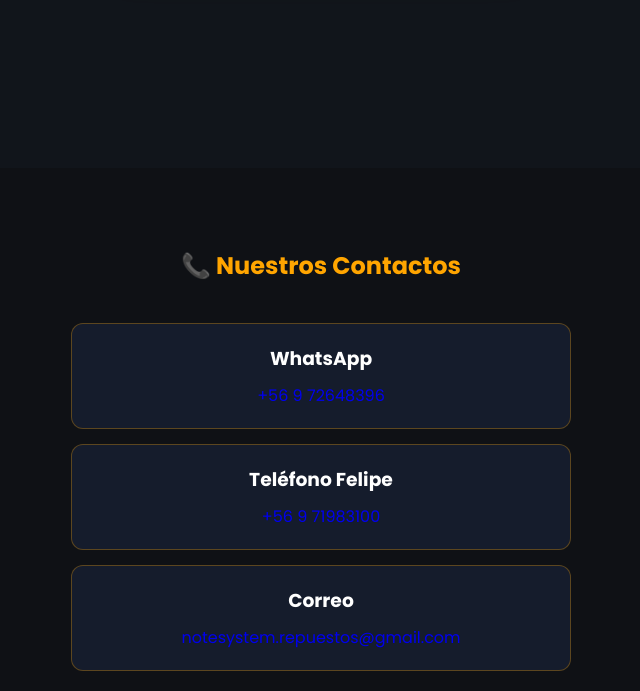
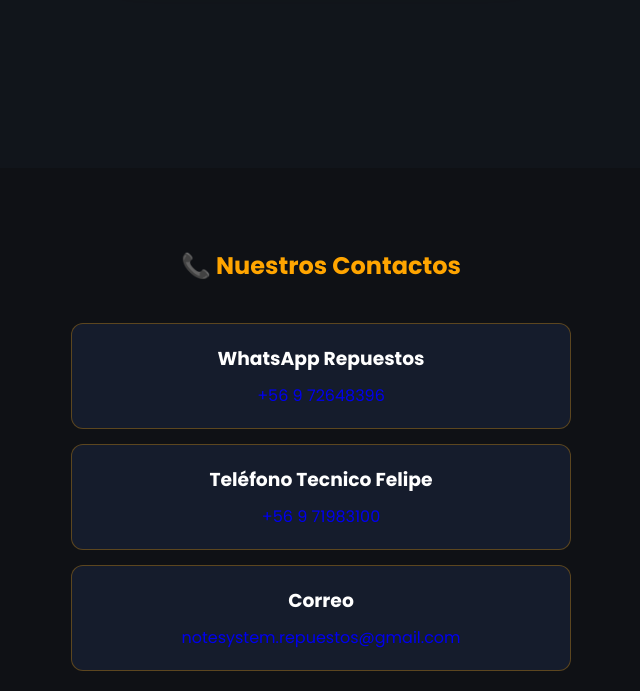
Before and after one commit to Ninis32/Webnotesystem, a website built with Vite: page index.html in a window 1280 px wide. Shown: the part 3135-3826 px from the top of the page, without its empty margins (319-959 px from the left). Built offline with nearby package versions, Linux system fonts and the light colour scheme.

Commit message:
Modify business hours and contact headings
Updated contact information and business hours in index.html.

```diff
--- a/index.html
+++ b/index.html
@@ -94,7 +94,7 @@
         Santiago Centro — Placer 663 Local 26-27<br>
         <!-- ✅ AGREGADO: horario con horas -->
         <i class="fa-solid fa-clock"></i>
-        Sábado, Domingo y Festivos: 10:00 - 18:00
+        Sábado, Domingo y Festivos: 11:30 AM - 18:45 PM
       </p>
       <!-- ✅ AGREGADO: mapa embebido -->
       <iframe
@@ -121,12 +121,12 @@
   <section id="contactos" class="contactos">
     <h2>📞 Nuestros Contactos</h2>
     <div class="contacto-card">
-      <h3>WhatsApp</h3>
+      <h3>WhatsApp Repuestos</h3>
       <!-- ✅ CORREGIDO: link directo a WhatsApp -->
       <a href="https://wa.me/56972648396" target="_blank">+56 9 72648396</a>
     </div>
     <div class="contacto-card">
-      <h3>Teléfono Felipe</h3>
+      <h3>Teléfono Tecnico Felipe</h3>
       <a href="tel:+56971983100">+56 9 71983100</a>
     </div>
     <div class="contacto-card">
```
